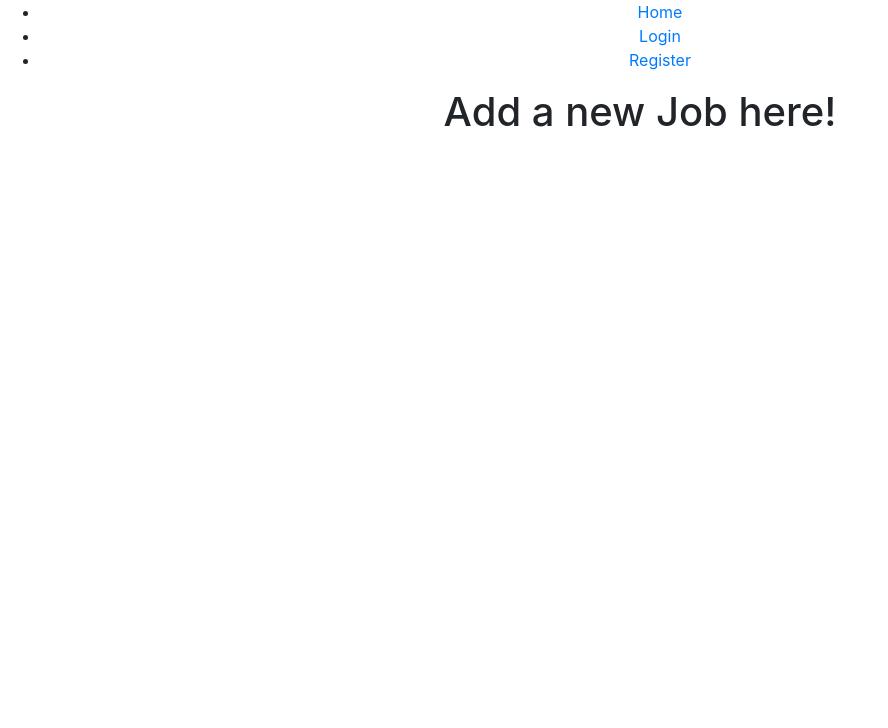
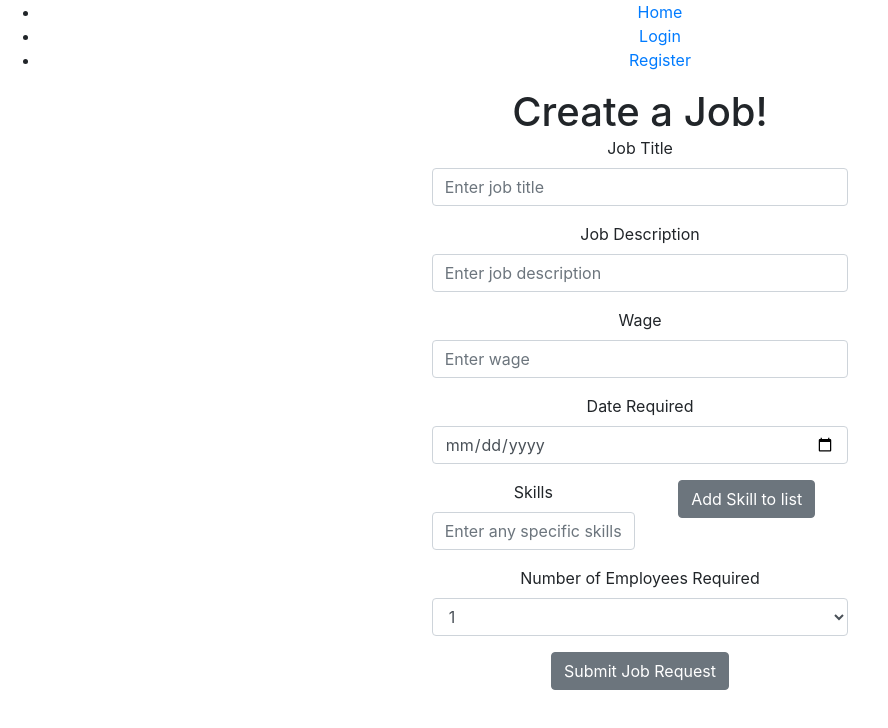
Before and after one commit to g-ram84/GigFinder, a React (Create React App) app in the folder react-front-end/: page /addJob in a window 1280 px wide. Shown: the top 728 px of the page, without its empty margins (0-888 px from the left). Built offline with nearby package versions, Linux system fonts and the light colour scheme.

Commit message:
Add Job page basic layout

```diff
--- a/react-front-end/src/views/addJob.js
+++ b/react-front-end/src/views/addJob.js
@@ -1,13 +1,24 @@
 import React from 'react';
-import {Router} from 'react-router-dom';
+import AddJobForm from './addJobForm';
+import { Router } from 'react-router-dom';
+import { Col, Container, Row } from 'reactstrap';
 
 
 function AddJob() {
   return (
-    <div>
-      <h1>Add a new Job here!</h1>
-    </div>
+    <Container fluid>
+      <Row>
+        <h1 className="center-text m-auto">Create a Job!</h1>
+      </Row>
+      <Row noGutters>
+        <Col />
+        <Col>
+          <AddJobForm />
+        </Col>
+        <Col />
+      </Row>
 
+    </Container>
   );
 }
 
--- /dev/null
+++ b/react-front-end/src/views/addJobForm.js
@@ -0,0 +1,57 @@
+import React from 'react';
+import { Col, Row, Button, Form, FormGroup, Label, Input } from 'reactstrap';
+
+const AddJobForm = (props) => {
+  return (
+    <Form >
+
+      <FormGroup>
+        <Label for="jobTitle">Job Title</Label>
+        <Input type="text" name="jobTitle" id="jobTitle" placeholder="Enter job title" />
+      </FormGroup>
+
+      <FormGroup>
+        <Label for="jobDescription">Job Description</Label>
+        <Input type="text" name="jobDescription" id="jobDescription" placeholder="Enter job description" />
+      </FormGroup>
+
+      <FormGroup>
+        <Label for="wage">Wage</Label>
+        <Input type="text" name="wage" id="wage" placeholder="Enter wage" />
+      </FormGroup>
+
+      <FormGroup>
+        <Label for="date">Date Required</Label>
+        <Input type="date" name="date" id="date" placeholder="Select date" />
+      </FormGroup>
+
+      <Row form>
+        <Col md={6}>
+          <FormGroup>
+            <Label for="skills">Skills</Label>
+            <Input type="text" name="skills" id="skills" placeholder="Enter any specific skills required" />
+          </FormGroup>
+        </Col>
+        <Col md={6}>
+          <Button className="mb-0">Add Skill to list</Button>
+        </Col>
+      </Row>
+
+      <FormGroup>
+        <Label for="employeeQuantity">Number of Employees Required</Label>
+        <Input type="select" name="employeeQuantity" id="employeeQuantity">
+          <option>1</option>
+          <option>2</option>
+          <option>3</option>
+          <option>4</option>
+          <option>5</option>
+        </Input>
+      </FormGroup>
+
+
+      <Button>Submit Job Request</Button>
+    </Form >
+  );
+};
+
+export default AddJobForm;
```
